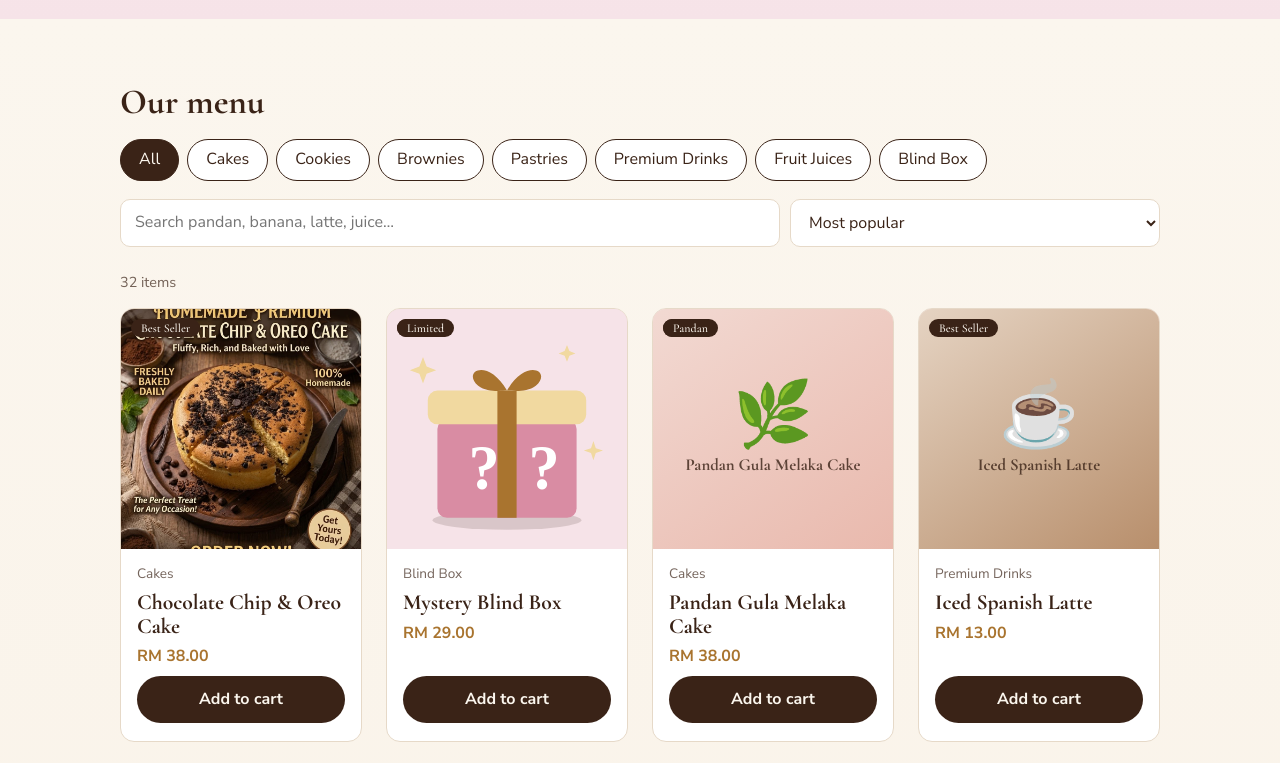
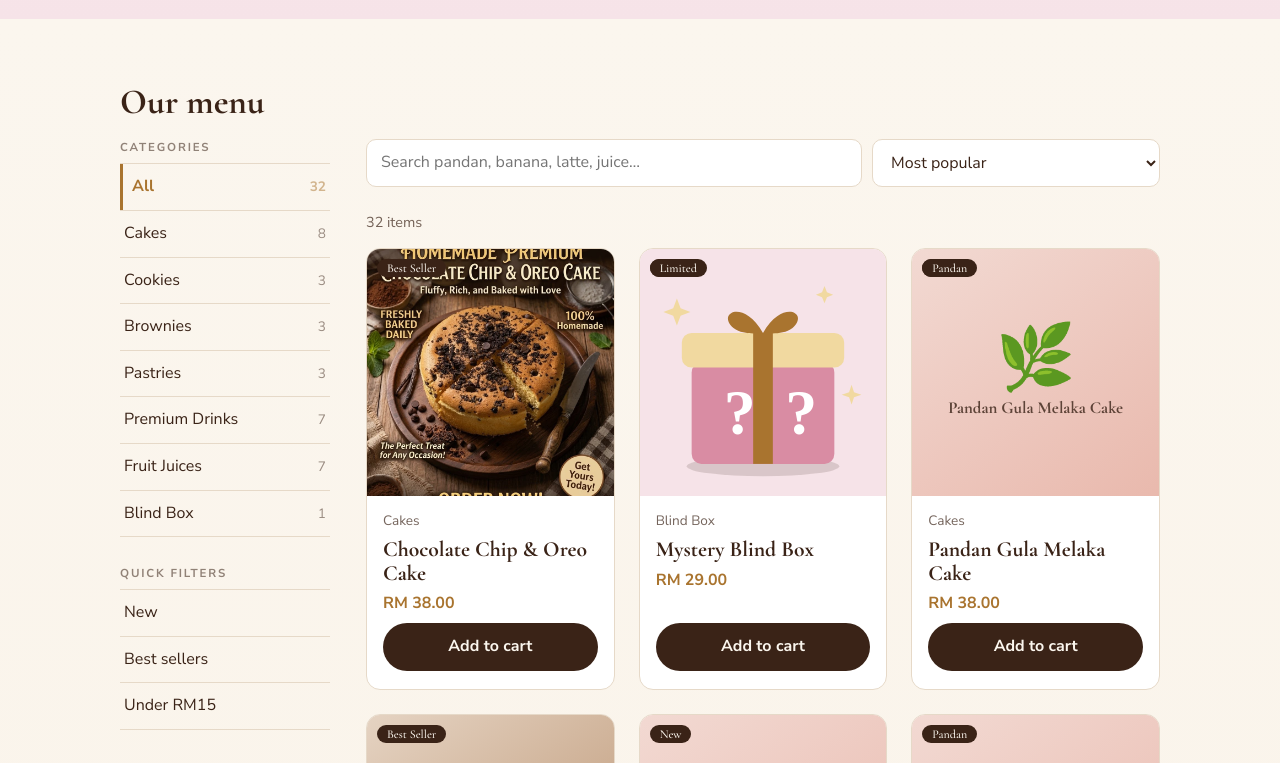
Before and after one commit to XiangHng/Nor-Nor-Bakery, a plain HTML site: page nornor-bakery/index.html in a window 1280 px wide. Shown: the part 2300-3063 px from the top of the page. Drawn offline with nearby package versions, Linux system fonts and the light colour scheme.

Commit message:
Add files via upload

```diff
--- a/nornor-bakery/css/style.css
+++ b/nornor-bakery/css/style.css
@@ -199,3 +199,18 @@ nav a:hover::after,nav a.active::after{transform:scaleX(1)}
 @keyframes tpulse{50%{box-shadow:0 0 0 12px rgba(169,116,47,.15)}}
 .helpBtn{position:fixed;left:136px;bottom:16px;z-index:30;width:36px;height:36px;border-radius:50%;border:1.5px solid #f1d9a0;background:var(--cocoa);color:#f1d9a0;font:700 1rem inherit;cursor:pointer;box-shadow:0 4px 14px rgba(0,0,0,.3)}
 @media(prefers-reduced-motion:reduce){.tour,.tour-in,.tour-hl{animation:none}.tour.gliding{transition:none}}
+
+/* ---- v7: left filter panel (desktop) ---- */
+.shopLayout{display:grid;grid-template-columns:210px 1fr;gap:36px;align-items:start}
+.side{position:sticky;top:84px}
+.sideH{font:700 .72rem "Nunito Sans",sans-serif;letter-spacing:.16em;text-transform:uppercase;opacity:.55;margin:0 0 8px}
+.sideList{display:flex;flex-direction:column;margin-bottom:28px;border-top:1px solid var(--line)}
+.sideB{display:flex;justify-content:space-between;align-items:center;background:none;border:0;border-bottom:1px solid var(--line);padding:10px 4px;font:inherit;color:var(--cocoa);cursor:pointer;text-align:left;transition:padding .2s,color .2s,box-shadow .2s}
+.sideB em{font-style:normal;opacity:.5;font-size:.85rem}
+.sideB:hover{color:var(--caramel);padding-left:10px}
+.sideB.on{font-weight:700;color:var(--caramel);padding-left:12px;box-shadow:inset 3px 0 0 var(--caramel)}
+.sideB.sq.on::after{content:"✓"}
+.shopMain{min-width:0}
+@media(max-width:960px){.shopLayout{grid-template-columns:1fr}.side{display:none}}
+@media(min-width:961px){.chips{display:none}}
+@media(prefers-reduced-motion:reduce){.sideB{transition:none}}
--- a/nornor-bakery/index.html
+++ b/nornor-bakery/index.html
@@ -53,11 +53,12 @@
 </div></section>
 
 <section id="shop" class="shopSec"><div class="wrap"><h2>Our menu</h2>
+<div class="shopLayout"><aside class="side" id="side" aria-label="Menu filters"></aside><div class="shopMain">
 <div class="chips" id="chips" role="tablist" aria-label="Categories"></div>
 <div class="tools"><input id="q" type="search" placeholder="Search pandan, banana, latte, juice…" aria-label="Search products">
 <select id="sort" aria-label="Sort"><option value="pop">Most popular</option><option value="lo">Price: low to high</option><option value="hi">Price: high to low</option></select></div>
 <p id="resultCount" class="muted" aria-live="polite"></p>
-<div class="grid" id="grid"></div><p id="none" hidden>No products match. Try another search.</p></div></section>
+<div class="grid" id="grid"></div><p id="none" hidden>No products match. Try another search.</p></div></div></div></section>
 
 <section id="rewards"><div class="wrap two"><div><h2>Got a PIN or voucher?</h2>
 <p>Enter a PIN for free credit, or a voucher code for a discount. Both are applied automatically at checkout.</p>
--- a/nornor-bakery/js/app.js
+++ b/nornor-bakery/js/app.js
@@ -32,6 +32,8 @@ function photo(p, lazy = true) {
 let toastT;
 function toast(msg) { const t = $("#toast"); t.textContent = msg; t.classList.add("show"); clearTimeout(toastT); toastT = setTimeout(() => t.classList.remove("show"), 2000); }
 let curCat = "";
+const QF = { "New": p => p.labels.includes("New"), "Best sellers": p => p.popularity >= 85, "Under RM15": p => p.price < 15 };
+const quick = new Set();
 const setCat = c => { curCat = c; render(); };
 function add(id, open) {
   const p = find(id); if (!p || !p.available) return;
@@ -41,10 +43,12 @@ function add(id, open) {
 }
 function render() {
   const q = $("#q").value.trim().toLowerCase(), c = curCat, s = $("#sort").value;
-  let list = PRODUCTS.filter(p => (!c || p.category === c) && (!q || (p.name + p.desc + p.category).toLowerCase().includes(q)));
+  let list = PRODUCTS.filter(p => (!c || p.category === c) && [...quick].every(k => QF[k](p)) && (!q || (p.name + p.desc + p.category).toLowerCase().includes(q)));
   list.sort((a, b) => s === "lo" ? a.price - b.price : s === "hi" ? b.price - a.price : b.popularity - a.popularity);
   const g = $("#grid"); g.replaceChildren(); $("#none").hidden = list.length > 0;
   $("#resultCount").textContent = list.length + " item" + (list.length === 1 ? "" : "s") + (c ? " in " + c : "");
+  document.querySelectorAll("#side [data-c]").forEach(b => b.classList.toggle("on", b.dataset.c === c));
+  document.querySelectorAll("#side [data-q]").forEach(b => { const on = quick.has(b.dataset.q); b.classList.toggle("on", on); b.setAttribute("aria-pressed", on); });
   document.querySelectorAll("#chips button").forEach(b => { const on = b.dataset.c === c; b.classList.toggle("on", on); b.setAttribute("aria-selected", on); });
   list.forEach(p => {
     const ph = el("button", { className: "ph", type: "button", ariaLabel: "View " + p.name }, photo(p));
@@ -153,6 +157,18 @@ $("#form").onsubmit = async e => {
          : "We could not send the order automatically. Please tap the button below to send it by WhatsApp. It is not confirmed until the shop replies.", el("br"), el("br"), waBtn));
   if (sent) { spend(); cart = {}; save(); render(); $("#cartBody").replaceChildren(); $("#form").hidden = true; }
 };
+(() => {
+  const s = $("#side"), h = t => el("h3", { className: "sideH", textContent: t }), cats = el("div", { className: "sideList" }), qs = el("div", { className: "sideList" });
+  ["", ...CATEGORIES].forEach(c => {
+    const b = el("button", { type: "button", className: "sideB" }, el("span", { textContent: c || "All" }), el("em", { textContent: c ? PRODUCTS.filter(p => p.category === c).length : PRODUCTS.length }));
+    b.dataset.c = c; b.onclick = () => setCat(c); cats.append(b);
+  });
+  Object.keys(QF).forEach(k => {
+    const b = el("button", { type: "button", className: "sideB sq", textContent: k }); b.dataset.q = k; b.setAttribute("aria-pressed", "false");
+    b.onclick = () => { quick.has(k) ? quick.delete(k) : quick.add(k); render(); }; qs.append(b);
+  });
+  s.append(h("Categories"), cats, h("Quick filters"), qs);
+})();
 const go = c => { setCat(c); $("#q").value = ""; render(); $("#shop").scrollIntoView({ behavior: "smooth" }); };
 ["", ...CATEGORIES].forEach(c => { const b = el("button", { type: "button", role: "tab", textContent: c || "All", className: "chip-b" }); b.dataset.c = c; b.onclick = () => setCat(c); $("#chips").append(b); });
 CATEGORIES.forEach(c => { const [e, a, b2] = CAT_STYLE[c]; const t = el("button", { type: "button", className: "tile" }, el("i", { textContent: e }), el("span", { textContent: c }), el("small", { textContent: PRODUCTS.filter(p => p.category === c).length + " items" }));
```
